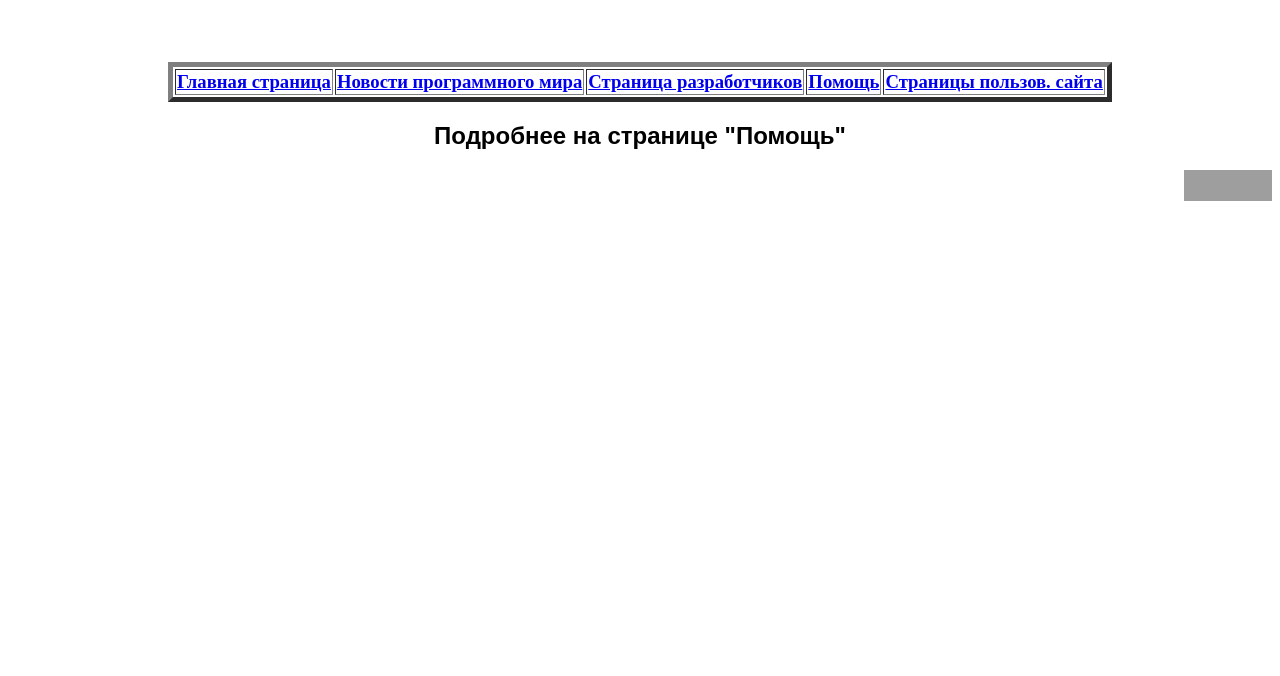
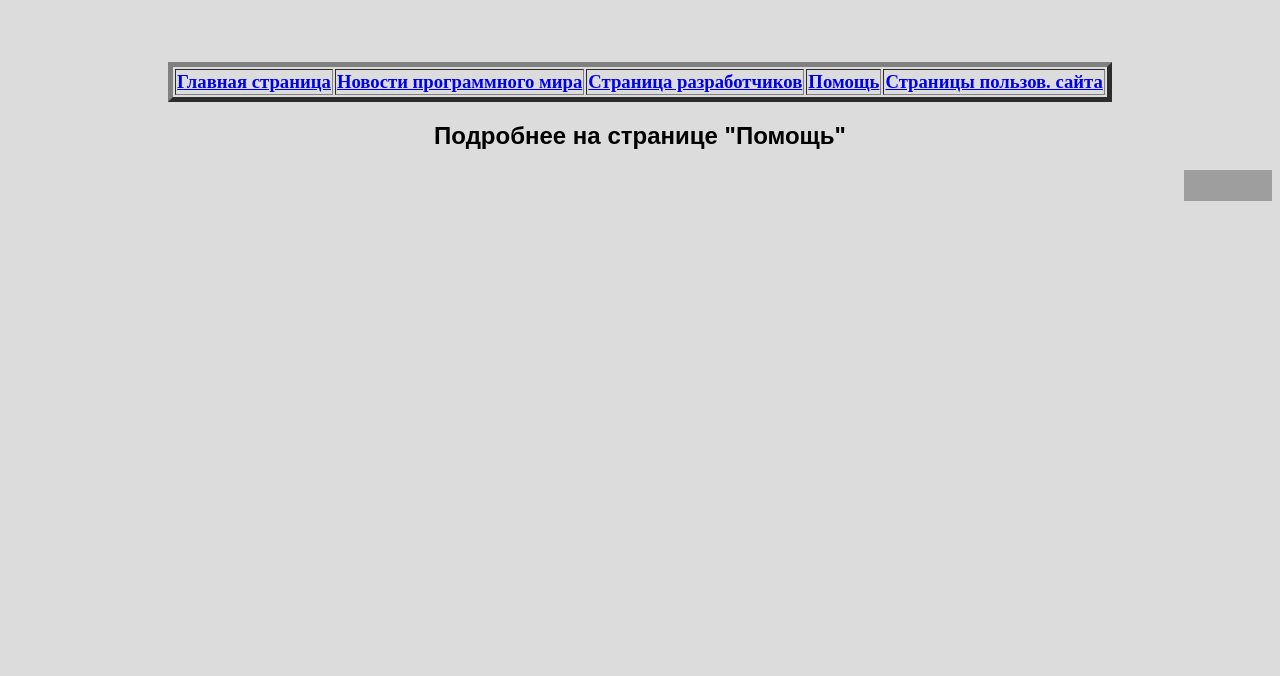
Before and after one commit to officeWhiteSys/officewhitesys.github.io, a plain HTML site: page index.html in a window 1280 px wide. Shown: the part 124-800 px from the top of the page. Drawn offline with Linux system fonts and the light colour scheme; grey boxes are pictures that could not be loaded.

Commit message:
Update index.html

```diff
--- a/index.html
+++ b/index.html
@@ -6,7 +6,7 @@
 	<meta charset="utf-8">
 	<link rel="shortcut icon" href="Logoforicon.ico" type="image/x-icon">
 </head>
-<body background color="#DCDCDC">
+<body bgcolor="#DCDCDC">
 	<div><img src="Logo.png" alt="Logo"></div>
 	<font face="arial"><h2><marquee behavior="scroll" direction="right" style="color:#F37516" >Добро пожаловать на сайт "Insider"</marquee></h2></font>
 	<h3><center><table border="5"><tr>
```
